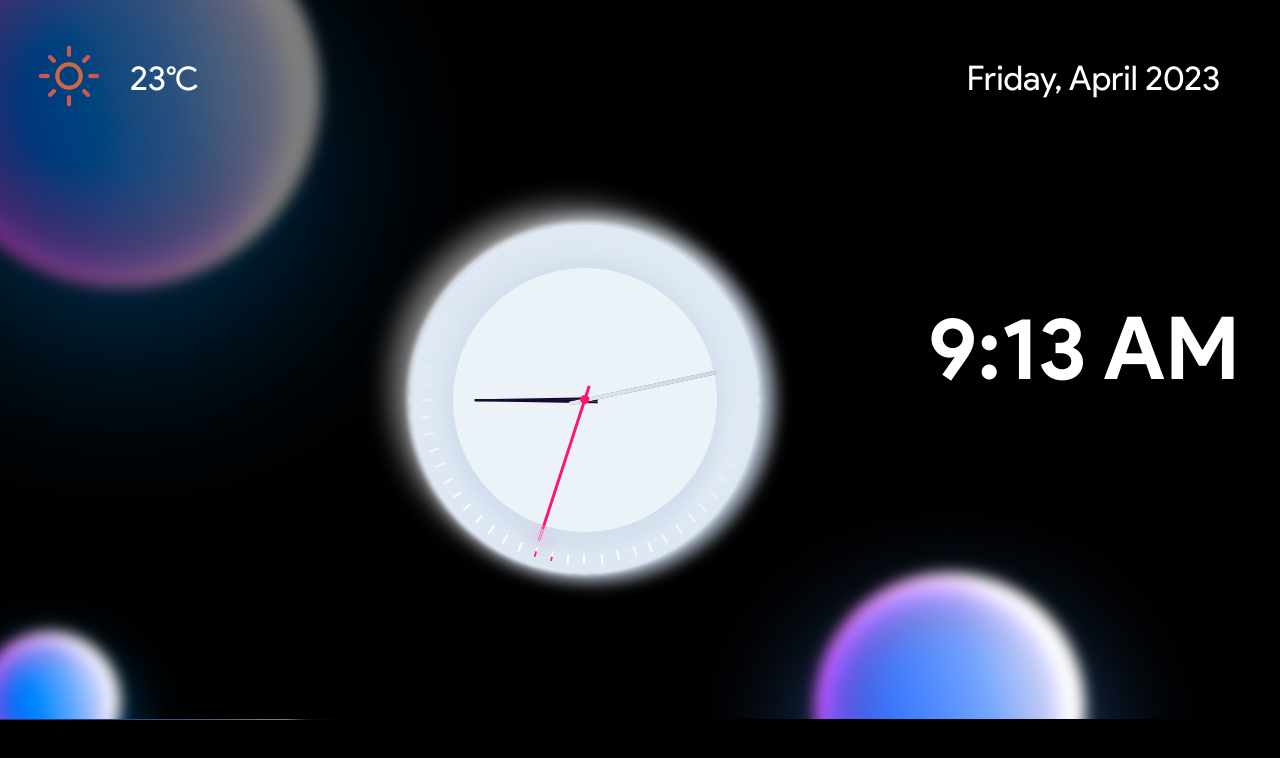
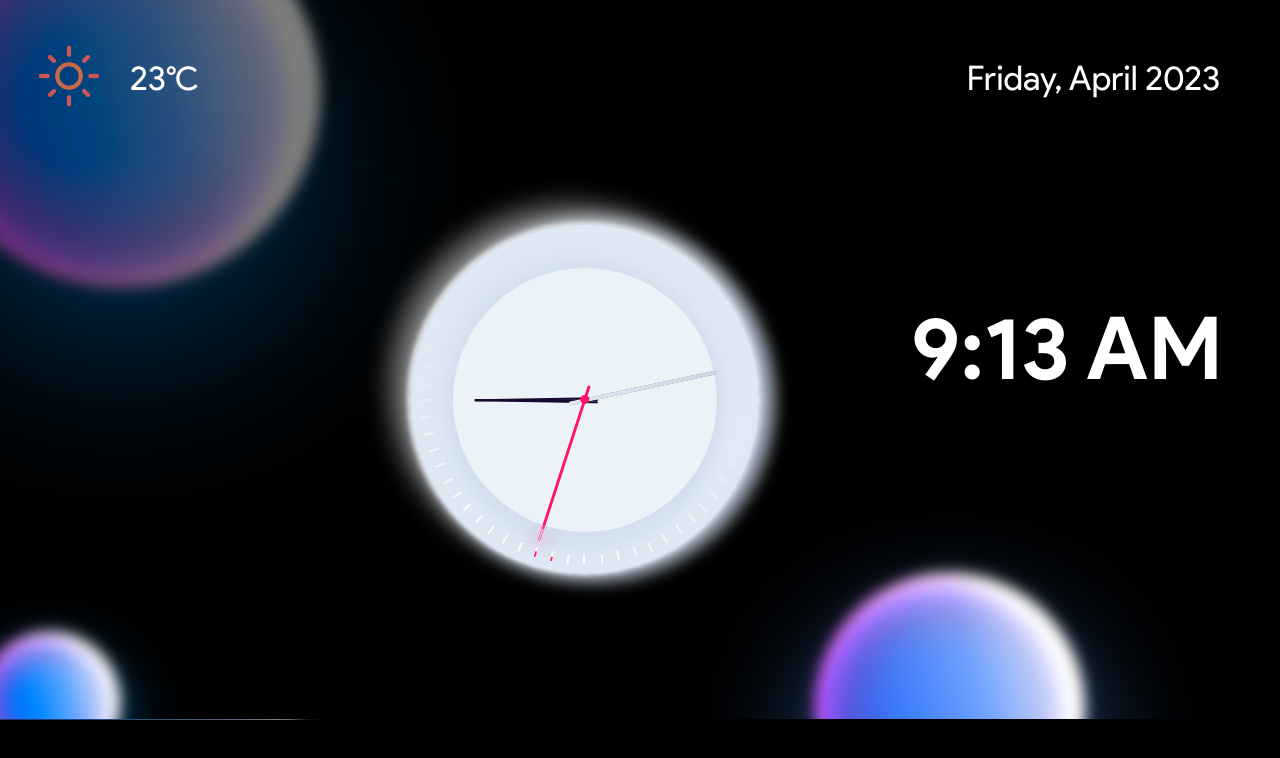
Before and after one commit to AkashPanja/akashpanja.github.io, a plain HTML site: page CosmosClock/index.html in a window 1280 px wide. Drawn offline with nearby package versions, Linux system fonts and the light colour scheme; no server answers.

Commit message:
Update style.css

```diff
--- a/CosmosClock/style.css
+++ b/CosmosClock/style.css
@@ -54,7 +54,7 @@ html {
 #TimeHolder{
   position: relative;
   top: 298px;
-  right: -213px;
+  right: -196px;
   float: right;
   color:white;
   font-size:87px;
```
